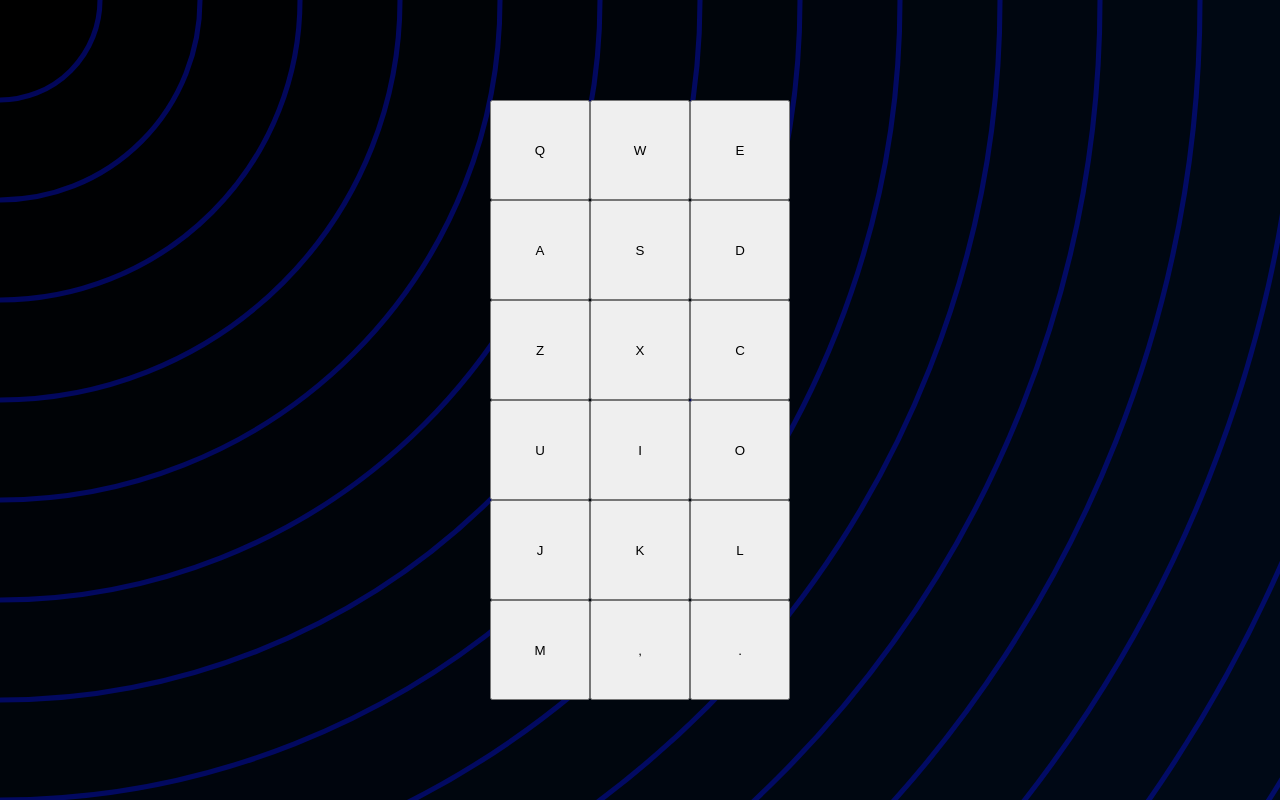
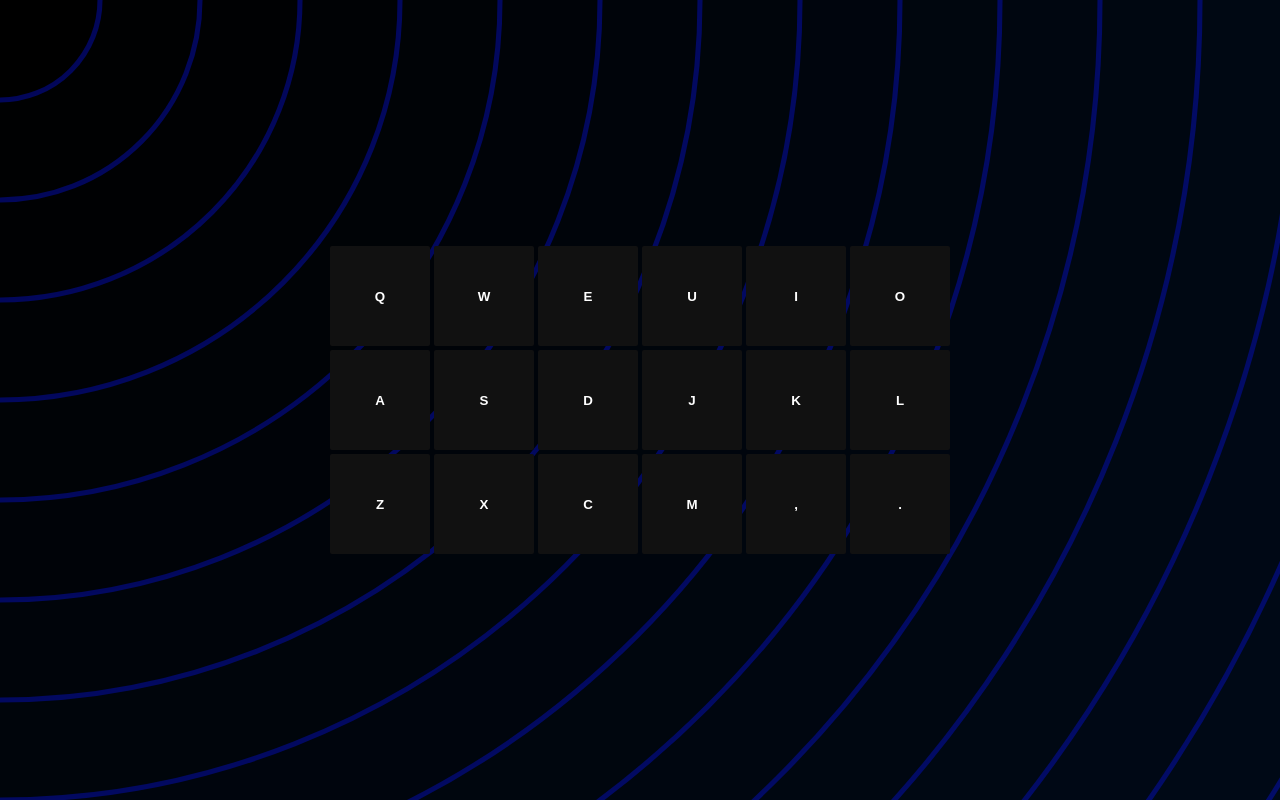
Before and after one commit to hossein-keshtkar/drum-machine, a React (Create React App) app: page / in a window 1280 px wide. Built offline with nearby package versions, Linux system fonts and the light colour scheme; the HTML template or start-up script is replaced by a standard one.

Commit message:
UI improved

```diff
--- a/src/App.css
+++ b/src/App.css
@@ -9,9 +9,9 @@
   background-size: cover;
 }
 
-.drum-machine {
-  position: absolute;
-  top: 0;
+#drum-pad {
+  display: flex;
+  flex-direction: row;
 }
 
 #display {
--- a/src/App.jsx
+++ b/src/App.jsx
@@ -10,8 +10,8 @@ function App() {
 
   return (
     <div className="App">
-      <div id="drum-machine">
         {/* <div id="display" ref={displayRef}></div> */}
+      <div id="drum-pad">
         <Buttons data={hiHatData} />
         <Buttons data={kickData} />
       </div>
--- a/src/components/Buttons.jsx
+++ b/src/components/Buttons.jsx
@@ -1,6 +1,5 @@
 import React from "react";
 
-import "../styles/Buttons.css";
 import RowOfBtns from "./RowOfBtns";
 
 const Buttons = ({ data }) => {
--- a/src/components/RowOfBtns.jsx
+++ b/src/components/RowOfBtns.jsx
@@ -3,6 +3,7 @@ import React, { useEffect, useState, useRef } from "react";
 import { KEY_DOWN } from "../constants/keywords";
 import { playAudio } from "../funcs/playAudio";
 import { keydownHandler } from "../funcs/keydownHandler";
+import "../styles/RowOfBtns.css";
 
 const RowOfBtns = ({ data, rowNum }) => {
   const [pressedKey, setPressedKey] = useState(null);
@@ -47,6 +48,12 @@ const RowOfBtns = ({ data, rowNum }) => {
     window.addEventListener(KEY_DOWN, (e) => keydownHandler(e, setPressedKey));
 
     if (data.regEx[0].test(pressedKey) && refs[pressedKey]) {
+      refs[pressedKey].current.classList.add("active");
+
+      setTimeout(() => {
+        refs[pressedKey].current.classList.remove("active");
+      }, 100);
+
       audioHandler();
     }
 
@@ -55,27 +62,15 @@ const RowOfBtns = ({ data, rowNum }) => {
 
   return (
     <div className="row">
-      <button
-        className="drum-pad"
-        onClick={audioHandler}
-        // ref={refs[keys[0]]}
-      >
+      <button onClick={audioHandler} className="pad" ref={refs[keys[0]]}>
         {keys[0]}
         <audio src={sounds[0]} id={keys[0]} preload="audio"></audio>
       </button>
-      <button
-        className="drum-pad"
-        onClick={audioHandler}
-        // ref={refs[keys[1]]}
-      >
+      <button onClick={audioHandler} className="pad" ref={refs[keys[1]]}>
         {keys[1]}
         <audio src={sounds[1]} id={keys[1]} preload="audio"></audio>
       </button>
-      <button
-        className="drum-pad"
-        onClick={audioHandler}
-        // ref={refs[keys[2]]}
-      >
+      <button onClick={audioHandler} className="pad" ref={refs[keys[2]]}>
         {keys[2]}
         <audio src={sounds[2]} id={keys[2]} preload="audio"></audio>
       </button>
--- a/src/styles/Buttons.css
+++ /dev/null
@@ -1,9 +0,0 @@
-.buttons {
-  /* background: #000; */
-  /* padding: 10px; */
-}
-
-.drum-pad {
-  width: 100px;
-  height: 100px;
-}
--- /dev/null
+++ b/src/styles/RowOfBtns.css
@@ -0,0 +1,22 @@
+.pad {
+  font-weight: 600;
+  border: 0;
+  margin: 2px;
+  border-radius: 2px;
+  height: 100px;
+  width: 100px;
+  background: #111;
+  color: #fff;
+}
+
+.pad:active {
+  box-shadow: 0px 0px 5px 1px #5cf236;
+}
+
+.active {
+  box-shadow: 0px 0px 5px 1px #5cf236;
+}
+
+.pad:focus-visible {
+  outline: none;
+}
```
